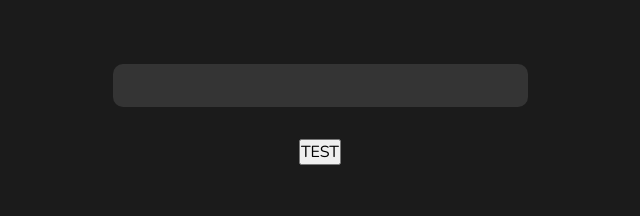
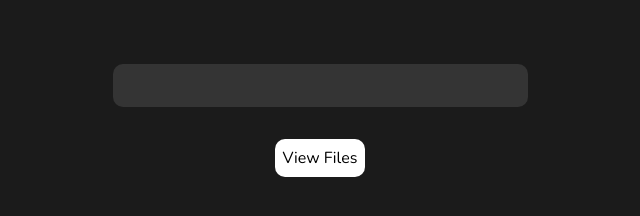
Before and after one commit to Cimlah/Files-Visualiser, a website: page content/html/index.html in a window 1280 px wide. Shown: the whole page, without its empty margins (320-960 px from the left). Drawn offline with nearby package versions, Linux system fonts and the light colour scheme.

Commit message:
Changed name of button for sending GET request and added styles

```diff
--- a/content/css/index.css
+++ b/content/css/index.css
@@ -62,3 +62,11 @@ main {
 .file:last-child {
     border: none;
 }
+
+.send-get-request {
+    background-color: #FFFFFF;
+    color: #000000;
+    padding: 0.5rem;
+    border: none;
+    border-radius: var(--border-file-list);
+}
--- a/content/html/index.html
+++ b/content/html/index.html
@@ -18,7 +18,7 @@
         <div class="file-list">
         </div>
 
-        <button class="test-button" style="color: black;">TEST</button>
+        <button class="send-get-request">View Files</button>
     </main>
 </body>
 </html>
--- a/content/js/client-index.js
+++ b/content/js/client-index.js
@@ -1,4 +1,4 @@
-const testButton = document.querySelector('.test-button')
+const sendGetRequestButton = document.querySelector('.send-get-request')
 const fileList = document.querySelector('.file-list')
 
 const host = 'localhost:3000'
@@ -36,4 +36,4 @@ async function sendGet() {
     }
 }
 
-testButton.addEventListener("click", sendGet)
+sendGetRequestButton.addEventListener("click", sendGet)
```
